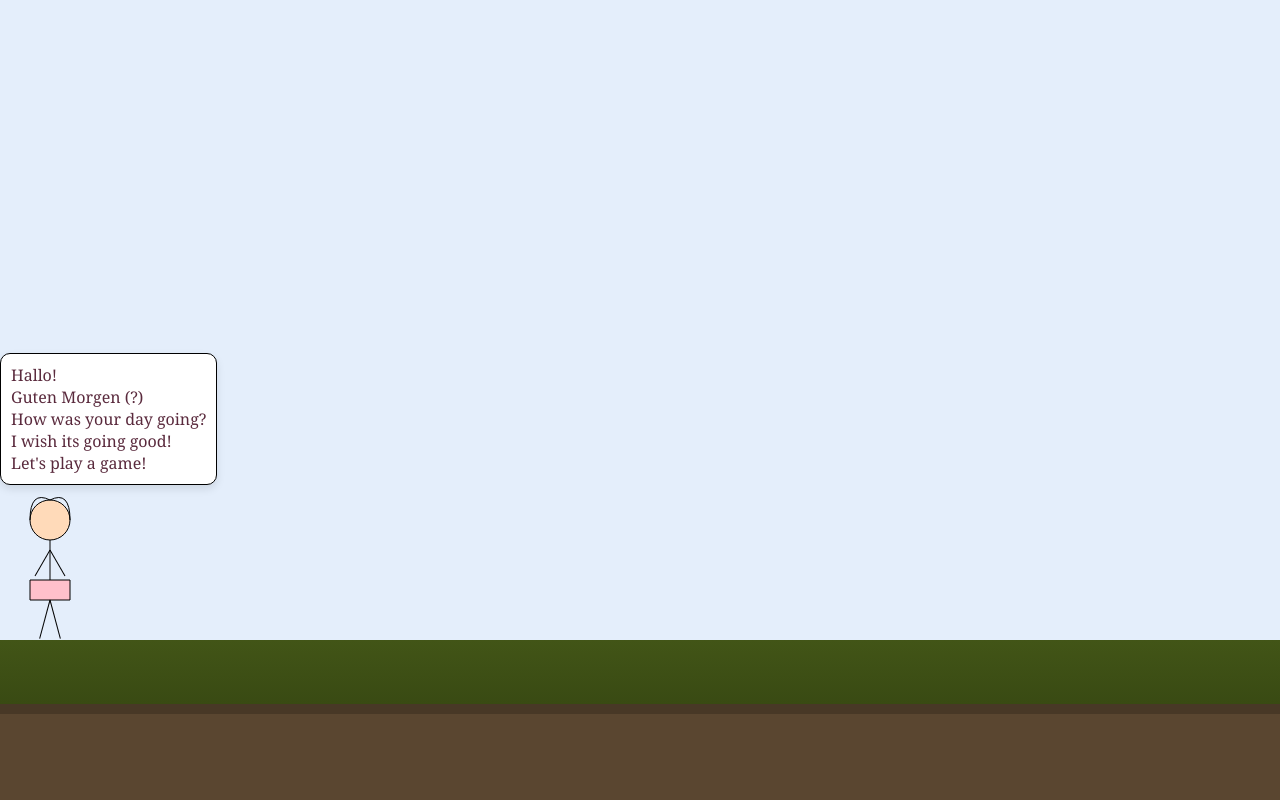
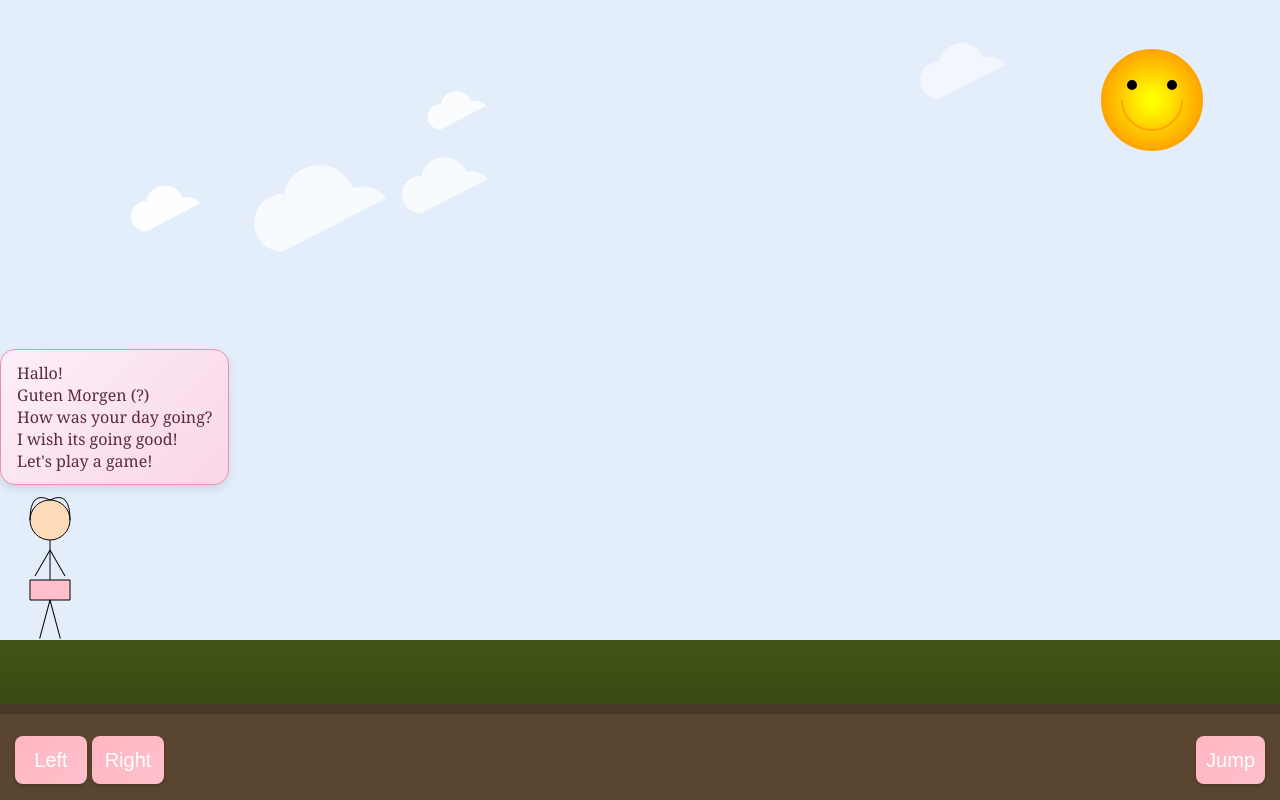
Before and after one commit to mahesaJenar01/birthday-game, a plain HTML site: page index.html in a window 1280 px wide. Drawn offline with Linux system fonts and the light colour scheme.

Commit message:
add sun, clouds, and buttons

```diff
--- a/background.js
+++ b/background.js
@@ -1,8 +1,18 @@
 // background.js
 class Background {
-    constructor(ctx, canvas) {
+  /**
+   * @param {CanvasRenderingContext2D} ctx - The drawing context.
+   * @param {HTMLCanvasElement} canvas - The canvas element.
+   * @param {number} averageCloudSpeed - Average speed for cloud movement.
+   * @param {number} cloudCount - Number of clouds on the screen.
+   */
+  constructor(ctx, canvas, averageCloudSpeed = 1, cloudCount = 5) {
     this.ctx = ctx;
     this.canvas = canvas;
+    // Create a Sun instance positioned in the top-right area of the sky.
+    this.sun = new Sun(canvas.width * 0.9, canvas.height * 0.125, 50);
+    // Create a Clouds instance with the given average speed and number of clouds.
+    this.clouds = new Clouds(canvas, averageCloudSpeed, cloudCount);
   }
 
   draw() {
@@ -12,6 +22,13 @@ class Background {
     // --- Draw Sky ---
     ctx.fillStyle = "#e4eefb"; // Sky color from CSS (#e4eefb)
     ctx.fillRect(0, 0, canvas.width, canvas.height);
+
+    // --- Update and Draw Clouds ---
+    this.clouds.update();
+    this.clouds.draw(ctx);
+
+    // --- Draw the Sun ---
+    this.sun.draw(ctx);
 
     // --- Draw Ground ---
     const groundY = canvas.height * 0.8; // Ground starts at 80% of canvas height
--- /dev/null
+++ b/clouds.js
@@ -0,0 +1,94 @@
+// clouds.js
+
+// Class representing a single cloud
+class Cloud {
+    constructor(canvas, averageSpeed) {
+      this.canvas = canvas;
+      this.averageSpeed = averageSpeed;
+      this.reset(true);
+    }
+
+    // Resets the cloud properties; if initial is true, start them anywhere on screen
+    reset(initial = false) {
+      // Start off-screen to the right (or anywhere if initial)
+      this.x = initial
+        ? Math.random() * this.canvas.width
+        : this.canvas.width + Math.random() * this.canvas.width;
+      // Y position in the upper portion of the canvas (adjust the multiplier as needed)
+      this.y = Math.random() * this.canvas.height * 0.3;
+      // Random scale between 0.5 and 1.5
+      this.scale = 0.5 + Math.random();
+      // Vary speed naturally around the average speed (factor between 0.5 and 1.5)
+      this.speed = this.averageSpeed * (0.5 + Math.random());
+      // Optionally add some variation in opacity (from 0.5 to 1)
+      this.opacity = 0.5 + Math.random() * 0.5;
+    }
+
+    // Update cloud position based on its speed
+    update() {
+      // Move leftwards
+      this.x -= this.speed;
+      // Estimate cloud width (base width ~100 pixels scaled)
+      const estimatedWidth = 100 * this.scale;
+      // If cloud is completely off-screen to the left, reset its position to the right
+      if (this.x < -estimatedWidth) {
+        this.reset();
+      }
+    }
+
+    // Draw the cloud using arcs to simulate a fluffy look
+    draw(ctx) {
+      ctx.save();
+      ctx.globalAlpha = this.opacity;
+      ctx.fillStyle = "#fff"; // White cloud
+
+      // Define a base position
+      let baseX = this.x;
+      let baseY = this.y;
+      // Draw a cloud with three overlapping circles
+      ctx.beginPath();
+      // Left puff
+      ctx.arc(baseX, baseY, 20 * this.scale, Math.PI * 0.5, Math.PI * 1.5);
+      // Middle puff
+      ctx.arc(baseX + 25 * this.scale, baseY - 15 * this.scale, 25 * this.scale, Math.PI, Math.PI * 2);
+      // Right puff
+      ctx.arc(baseX + 55 * this.scale, baseY - 5 * this.scale, 20 * this.scale, Math.PI * 1.2, Math.PI * 1.8);
+      ctx.closePath();
+      ctx.fill();
+      ctx.restore();
+    }
+  }
+
+  // Class to manage multiple clouds
+  class Clouds {
+    /**
+     * @param {HTMLCanvasElement} canvas - the canvas to draw clouds on.
+     * @param {number} averageSpeed - the average speed for the clouds.
+     * @param {number} cloudCount - the number of clouds to display.
+     */
+    constructor(canvas, averageSpeed = 1, cloudCount = 5) {
+      this.canvas = canvas;
+      this.averageSpeed = averageSpeed;
+      this.cloudCount = cloudCount;
+      this.clouds = [];
+
+      // Create the clouds
+      for (let i = 0; i < cloudCount; i++) {
+        this.clouds.push(new Cloud(canvas, averageSpeed));
+      }
+    }
+
+    // Update all clouds
+    update() {
+      for (let cloud of this.clouds) {
+        cloud.update();
+      }
+    }
+
+    // Draw all clouds on the provided context
+    draw(ctx) {
+      for (let cloud of this.clouds) {
+        cloud.draw(ctx);
+      }
+    }
+  }
--- a/index.html
+++ b/index.html
@@ -9,8 +9,17 @@
 <body>
   <div id="container">
     <canvas id="game"></canvas>
+
+    <!-- Container for the direction buttons -->
+    <div class="direction-container">
+      <button class="control direction-button">Left</button>
+      <button class="control direction-button">Right</button>
+    </div>
+    <button class="control jump-button">Jump</button>
   </div>
 
+  <script src="clouds.js"></script>
+  <script src="sun.js"></script>
   <script src="background.js"></script>
   <script src="message.js"></script>
   <script src="wave.js"></script>
--- a/main.js
+++ b/main.js
@@ -1,5 +1,3 @@
-// main.js
-
 // Set up the canvas and adjust its size to the container dimensions
 const canvas = document.getElementById("game");
 const ctx = canvas.getContext("2d");
@@ -9,7 +7,7 @@ canvas.width = container.clientWidth;
 canvas.height = container.clientHeight;
 
 // Instantiate the Background (from background.js)
-const background = new Background(ctx, canvas);
+const background = new Background(ctx, canvas, 1.5, 7);
 
 // Calculate the initial position for the stickwoman so her feet land on the grass
 const initialX = 50;
@@ -37,13 +35,11 @@ const msg = new MessageBubble();
 msg.start(
   "Hallo!\nGuten Morgen (?)\nHow was your day going?\nI wish its going good!\nLet's play a game!",
   stickWoman.x,
-  stickWoman.y,
-  6
+  stickWoman.y
 ).then(() => {
   return msg.start(
     "Jadi, kamu harus ngumpulin bunga tulip sebanyak-banyaknya.\nMenghindari rintangan juga, kalau mati nanti dari ulang hehe.",
     stickWoman.x,
-    stickWoman.y,
-    7
+    stickWoman.y
   );
 });
--- a/message.js
+++ b/message.js
@@ -39,41 +39,39 @@ class MessageBubble {
   }
 
   /**
-   * Menampilkan bubble pesan dengan teks yang diberikan dan mengembalikan Promise
-   * yang resolve setelah pesan selesai fade out dan dihapus.
+   * Displays a message bubble with the provided text and returns a Promise
+   * that resolves after the message bubble has faded out and been removed.
    *
-   * @param {string} message - Teks pesan (bisa multi-baris)
-   * @param {number} headX - Koordinat X dari kepala stickwoman (relative terhadap container)
-   * @param {number} headY - Koordinat Y dari kepala stickwoman (relative terhadap container)
-   * @param {number} totalTime - Total waktu tampilan pesan (dalam detik)
-   * @returns {Promise} Promise yang resolve setelah bubble selesai dihapus.
+   * The total display time is automatically calculated based on the average reading speed.
+   *
+   * @param {string} message - The message text (can be multiline)
+   * @param {number} headX - The X coordinate of the stickwoman's head (relative to container)
+   * @param {number} headY - The Y coordinate of the stickwoman's head (relative to container)
+   * @returns {Promise} A promise that resolves after the bubble is removed.
    */
-  start(message, headX, headY, totalTime) {
+  start(message, headX, headY) {
     return new Promise(resolve => {
+      // Calculate total time based on average reading speed
+      const words = message.split(/\s+/).filter(word => word.length > 0);
+      const totalWords = words.length;
+      const readingSpeed = 0.4; // seconds per word
+      const totalTime = totalWords * readingSpeed; // total time in seconds
       const totalTimeMs = totalTime * 1000;
-      const delayTime = totalTimeMs * 0.9; // 90% waktu tampil penuh
-      const fadeTime = totalTimeMs * 0.1;  // 10% untuk fade out
+      const delayTime = totalTimeMs * 0.9; // 90% of the time fully visible
+      const fadeTime = totalTimeMs * 0.1;  // 10% for fade out
 
       // Format message with 5-word limit per line
       const formattedMessage = this.formatMessageWith5WordLimit(message);
 
       const bubble = document.createElement("div");
       bubble.className = "message-bubble";
-      bubble.style.position = "absolute";
-      // Posisi awal: bubble muncul tepat di atas kepala
+      // Initial position: bubble appears just above the head
       bubble.style.top = headY - 10 + "px";
-      bubble.style.background = "white";
-      bubble.style.border = "1px solid #000";
-      bubble.style.borderRadius = "10px";
-      bubble.style.padding = "10px";
-      bubble.style.whiteSpace = "pre-wrap";
-      bubble.style.opacity = "1";
-      bubble.style.transition = `opacity ${fadeTime / 1000}s ease`;
 
       bubble.innerText = formattedMessage;
       this.container.appendChild(bubble);
 
-      // Penyesuaian posisi agar tidak menutupi kepala stickwoman
+      // Adjust position to avoid covering the stickwoman's head
       const bubbleRect = bubble.getBoundingClientRect();
       const containerRect = this.container.getBoundingClientRect();
       const bubbleBottom = bubbleRect.bottom - containerRect.top;
@@ -81,7 +79,7 @@ class MessageBubble {
         bubble.style.top = (headY - 35 - bubbleRect.height) + "px";
       }
 
-      // Setelah delayTime, mulai proses fade out
+      // After delayTime, start fade out
       setTimeout(() => {
         bubble.style.opacity = "0";
         setTimeout(() => {
--- a/style.css
+++ b/style.css
@@ -32,3 +32,52 @@
   white-space: pre-wrap;
   transition: opacity 1s ease;
 }
+
+/* Direction buttons container */
+.direction-container {
+  position: absolute;
+  /* Position container overlapping the dirt section */
+  top: 92vh;
+  left: 15px;
+  /* Width: two buttons plus gap */
+  width: calc(2 * 9vh + 5px);
+  height: 6vh; /* 50% of the dirt height (assuming dirt is ~12vh) */
+  display: flex;
+  gap: 5px;
+}
+
+/* Shared styles for direction buttons */
+.direction-button {
+  flex: 1;
+  font-size: 2.5vh;
+  background: linear-gradient(135deg, #ffb6c1, #ffc0cb);
+  color: #fff;
+  border: none;
+  border-radius: 8px;
+  box-shadow: 0 2px 4px rgba(0,0,0,0.2);
+  transition: transform 0.3s, box-shadow 0.3s;
+  cursor: pointer;
+}
+
+.direction-button:hover, .jump-button:hover {
+  transform: scale(1.1);
+  box-shadow: 0 4px 8px rgba(0,0,0,0.3);
+}
+
+/* Jump button on the right bottom corner */
+.jump-button {
+  position: absolute;
+  top: 92vh;
+  right: 15px;
+  padding: 0 10px;
+  min-width: 6vh;
+  height: 6vh;
+  font-size: 2.5vh;
+  background: linear-gradient(135deg, #ffb6c1, #ffc0cb);
+  color: #fff;
+  border: none;
+  border-radius: 8px;
+  box-shadow: 0 2px 4px rgba(0,0,0,0.2);
+  transition: transform 0.3s, box-shadow 0.3s;
+  cursor: pointer;
+}
--- /dev/null
+++ b/sun.js
@@ -0,0 +1,46 @@
+// sun.js
+class Sun {
+    constructor(x, y, radius) {
+      this.x = x;
+      this.y = y;
+      this.radius = radius;
+    }
+
+    draw(ctx) {
+      ctx.save();
+
+      // --- Draw Sun Body ---
+      ctx.beginPath();
+      ctx.arc(this.x, this.y, this.radius, 0, Math.PI * 2);
+      // Use a radial gradient for a warm effect
+      let gradient = ctx.createRadialGradient(this.x, this.y, this.radius * 0.1, this.x, this.y, this.radius);
+      gradient.addColorStop(0, "yellow");
+      gradient.addColorStop(1, "orange");
+      ctx.fillStyle = gradient;
+      ctx.fill();
+      ctx.lineWidth = 2;
+      ctx.strokeStyle = "orange";
+      ctx.stroke();
+
+      // --- Draw Eyes ---
+      const eyeRadius = this.radius * 0.1;
+      const eyeOffsetX = this.radius * 0.4;
+      const eyeOffsetY = this.radius * 0.3;
+      ctx.beginPath();
+      // Left eye
+      ctx.arc(this.x - eyeOffsetX, this.y - eyeOffsetY, eyeRadius, 0, Math.PI * 2);
+      // Right eye
+      ctx.arc(this.x + eyeOffsetX, this.y - eyeOffsetY, eyeRadius, 0, Math.PI * 2);
+      ctx.fillStyle = "black";
+      ctx.fill();
+
+      // --- Draw Mouth (Smile) ---
+      ctx.beginPath();
+      // Draw an arc for a smiling mouth. Adjust the radius and position as needed.
+      const mouthRadius = this.radius * 0.6;
+      ctx.arc(this.x, this.y, mouthRadius, 0, Math.PI, false);
+      ctx.stroke();
+
+      ctx.restore();
+    }
+  }
```
Lines whose indentation alone changed are shown as unchanged.
